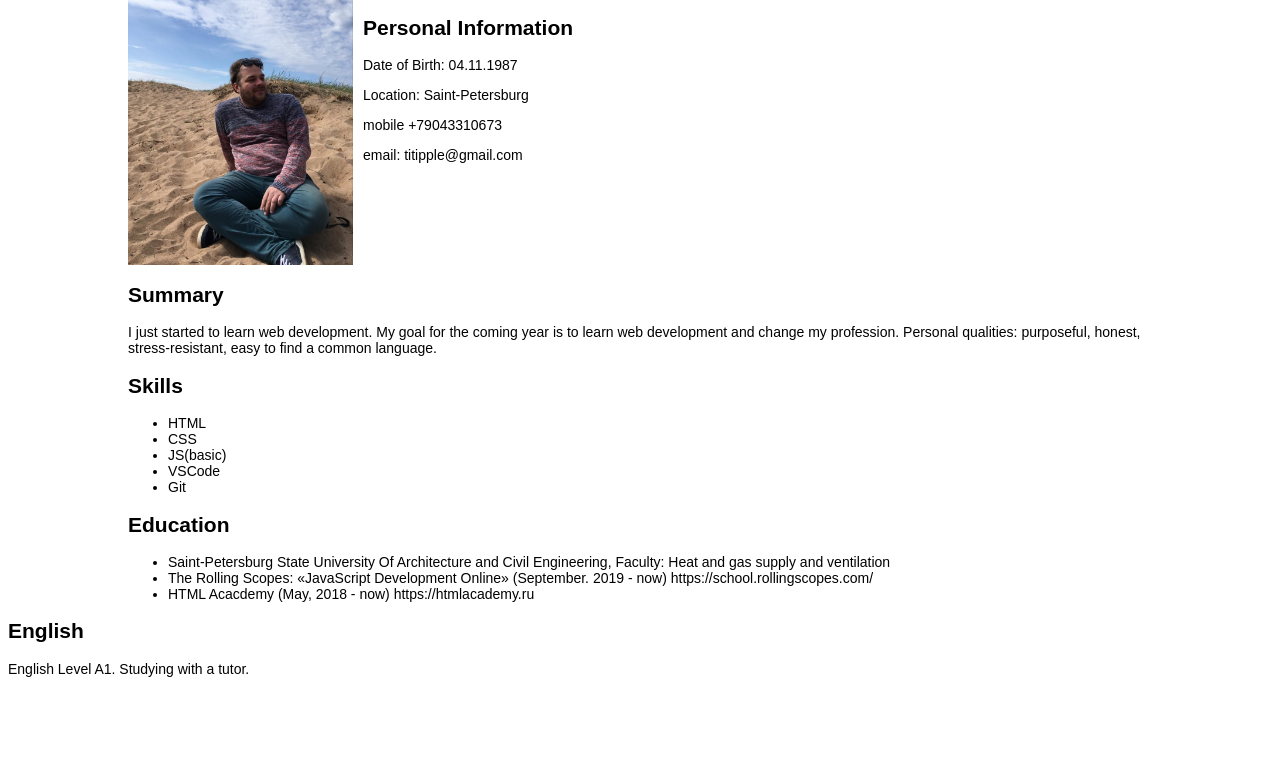
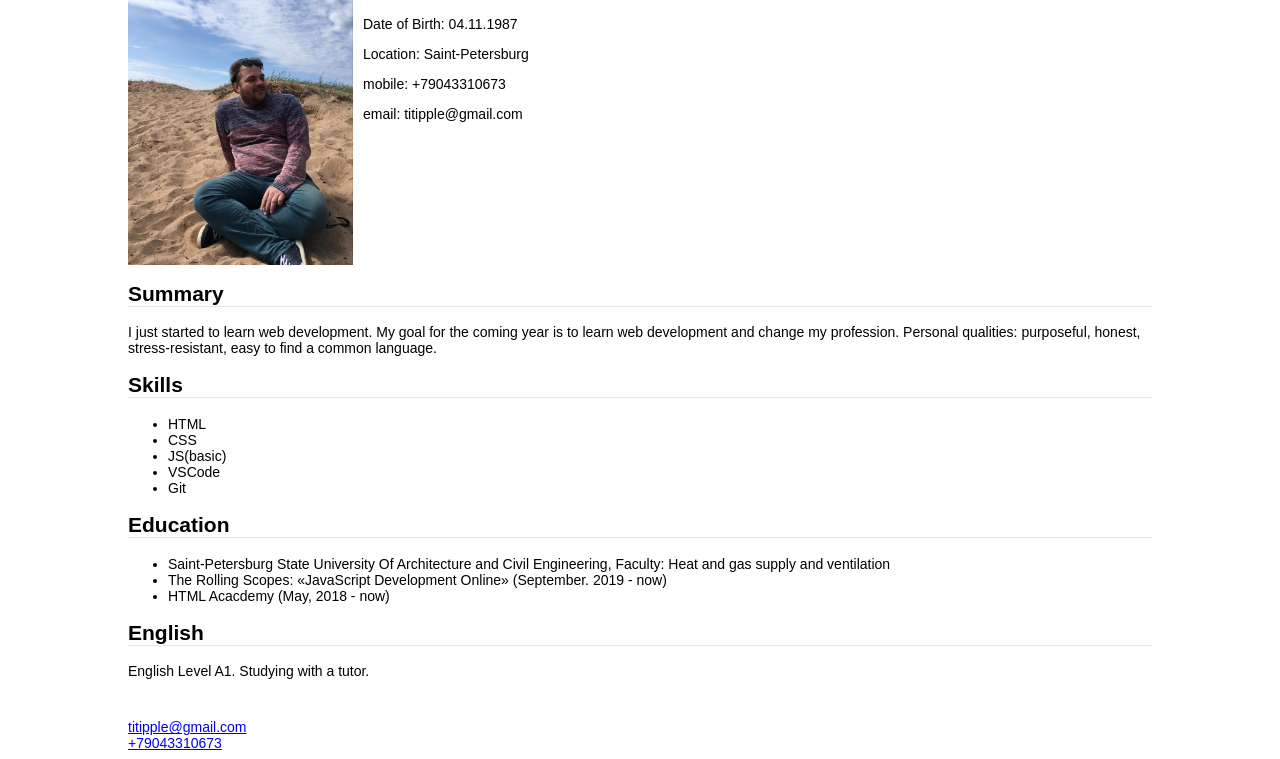
Before and after one commit to TipTipple/rsschool-cv, a plain HTML site: page index.html in a window 1280 px wide. Shown: the part 54-813 px from the top of the page. Drawn offline with Linux system fonts and the light colour scheme.

Commit message:
feat:add style and footer

```diff
--- a/index.html
+++ b/index.html
@@ -11,10 +11,9 @@
         <div class="container">
             <img class="header_img" src="img/i`am.jpg" alt="I_am">
             <h1>Alexei Treister</h1>
-            <h2>Personal Information</h2>
             <p class="header__text">Date of Birth: 04.11.1987</p>
             <p class="header__text">Location: Saint-Petersburg</p>
-            <p class="header__text">mobile +79043310673</p>
+            <p class="header__text">mobile: +79043310673</p>
             <p class="header__text">email: titipple@gmail.com</p>
         </div>
     </header>
@@ -42,16 +41,26 @@
             <h2>Education</h2>
             <ul class="edukation__list">
                 <li class="edukation__item">Saint-Petersburg State University Of Architecture and Civil Engineering, Faculty: Heat and gas supply and ventilation</li>
-                <li class="edukation__item">The Rolling Scopes: «JavaScript Development Online» (September. 2019 - now) https://school.rollingscopes.com/</li>
-                <li class="edukation__item">HTML Acacdemy (May, 2018 - now) https://htmlacademy.ru</li>
+                <li class="edukation__item">The Rolling Scopes: «JavaScript Development Online» (September. 2019 - now) </li>
+                <li class="edukation__item">HTML Acacdemy (May, 2018 - now)</li>
             </ul>
         </div>
     </section>
     <section class="english">
-        <div class="container"></div>
+        <div class="container">
             <h2>English</h2>
             <p class="english__text">English Level A1. Studying with a tutor.</p>
-    </div>
+        </div>
     </section>
+    <footer class="footer">
+        <div class="container">
+            <div class="footer__item">
+                <a href="mailto:titipple@gmail.com" class="footer__link">titipple@gmail.com</a>
+            </div>
+            <div class="footer__item">
+                <a href="tel:+79043310673" class="footer__link">+79043310673</a>
+            </div>
+        </div>
+    </footer>
 </body>
 </html>
--- a/style.css
+++ b/style.css
@@ -8,6 +8,10 @@ html {
 
 body {
     font-family: "Arial", sans-serif;
+}
+
+h2{
+    border-bottom: 1px solid rgba(65, 59, 59, 0.116);
 }
 
 .container{
@@ -28,5 +32,9 @@ body {
 .header__text{}
 
 .summary{
-    margin-top: 120px;
+    margin-top: 160px;
 }
+
+.footer{
+    margin-top: 40px;
+}
```
